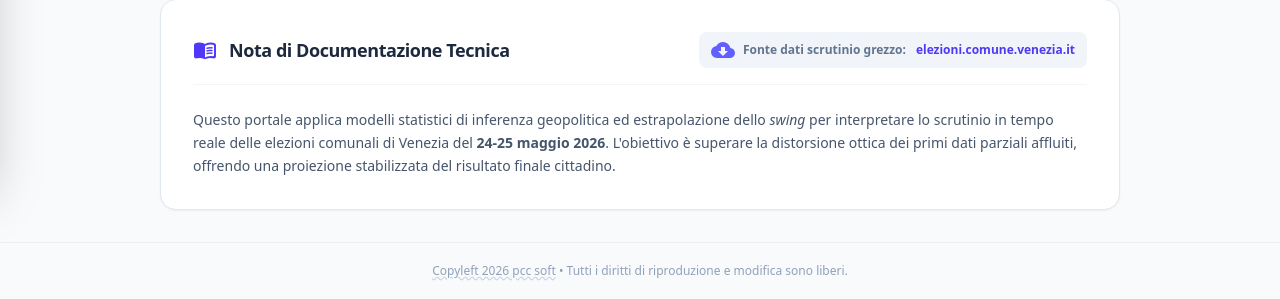
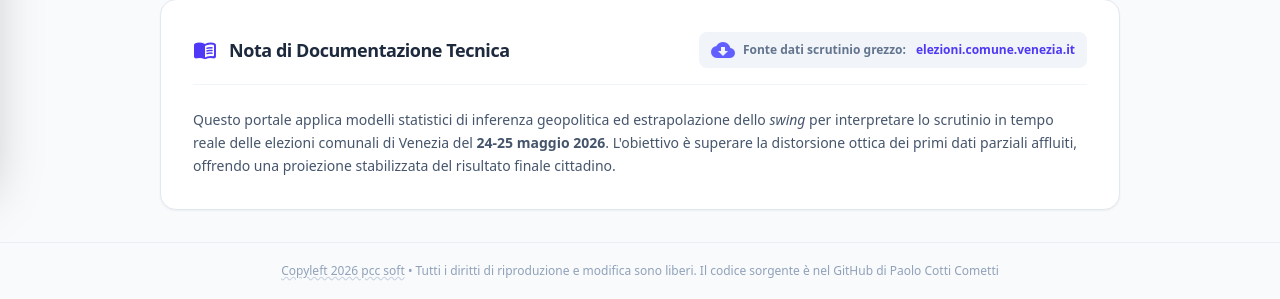
Before and after one commit to paolocc73/elettorando, a PHP site: page / in a window 1280 px wide. Shown: the part 619-918 px from the top of the page. Run offline with PHP 8.4, Linux system fonts and the light colour scheme.

Commit message:
Aggiornato footer pagina con link a GitHub

```diff
--- a/index.php
+++ b/index.php
@@ -214,7 +214,7 @@
             <a href="https://github.com/paolocc73/elettorando" target="_blank" class="hover:text-indigo-600 transition inline-flex items-center gap-1 underline decoration-slate-300 decoration-wavy">
                 Copyleft 2026 pcc soft
             </a>
-            • Tutti i diritti di riproduzione e modifica sono liberi.
+            • Tutti i diritti di riproduzione e modifica sono liberi. Il codice sorgente è nel <a href="https://github.com/paolocc73/elettorando">GitHub di Paolo Cotti Cometti</a>
         </p>
     </footer>
 
```
